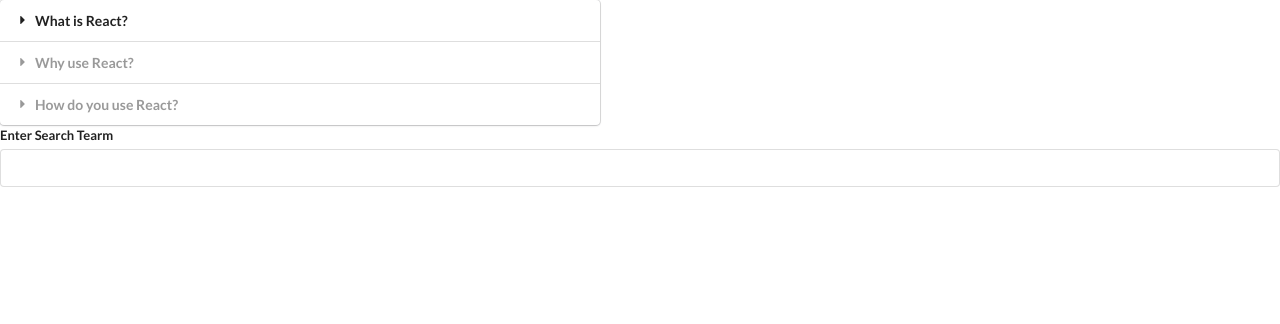
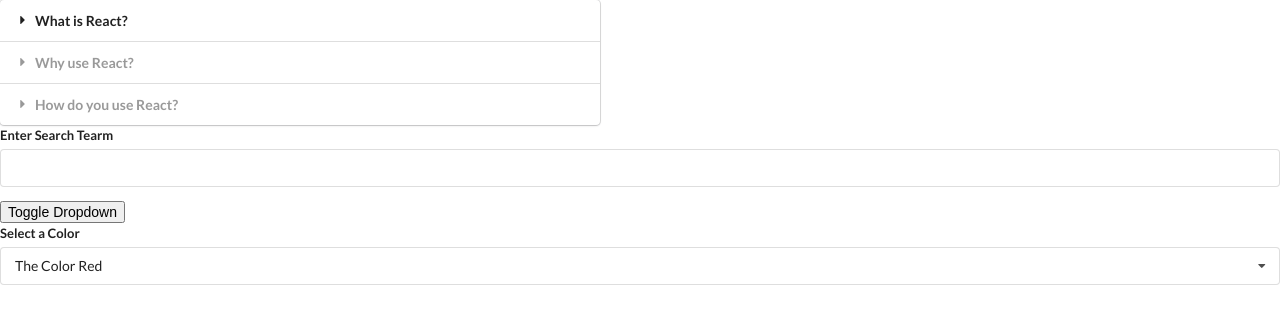
Before and after one commit to kjhyun824/react_study, a React (Create React App) app in the folder widgets/: page / in a window 1280 px wide. Shown: the top 324 px of the page. Built offline with nearby package versions, Linux system fonts and the light colour scheme.

Commit message:
useRef with examples

```diff
--- a/widgets/src/App.js
+++ b/widgets/src/App.js
@@ -1,7 +1,8 @@
 /* eslint-disable import/no-anonymous-default-export */
-import React from 'react';
+import React, { useState } from 'react';
 import Accordion from './components/Accordion';
 import Search from './components/Search';
+import Dropdown from './components/Dropdown';
 
 const items = [
   {
@@ -18,11 +19,41 @@
   },
 ];
 
+const options = [
+  {
+    label: 'The Color Red',
+    value: 'red',
+  },
+  {
+    label: 'The Color Green',
+    value: 'green',
+  },
+  {
+    label: 'The Shadow of Blue',
+    value: 'blue',
+  },
+];
+
 export default () => {
+  const [selected, setSelected] = useState(options[0]);
+  const [showDropdown, setShowDropdown] = useState(true);
+
   return (
     <div>
       <Accordion items={items} />
       <Search />
+      <button onClick={() => setShowDropdown(!showDropdown)}>
+        Toggle Dropdown
+      </button>
+      {showDropdown ? (
+        <Dropdown
+          selected={selected}
+          onSelectedChange={setSelected}
+          options={options}
+        />
+      ) : (
+        <></>
+      )}
     </div>
   );
 };
--- /dev/null
+++ b/widgets/src/components/Dropdown.js
@@ -0,0 +1,56 @@
+import React, { useState, useEffect, useRef } from 'react';
+
+const Dropdown = ({ selected, onSelectedChange, options }) => {
+  const [open, setOpen] = useState(false);
+  const ref = useRef();
+
+  useEffect(() => {
+    const onBodyClicked = (event) => {
+      if (ref.current && ref.current.contains(event.target)) {
+        return;
+      }
+
+      setOpen(false);
+    };
+
+    document.body.addEventListener('click', onBodyClicked);
+
+    return () => {
+      document.body.removeEventListener('click', onBodyClicked);
+    };
+  }, []);
+
+  const renderedOptions = options.map((option) => {
+    if (option.value === selected.value) return null;
+
+    return (
+      <div
+        key={option.value}
+        className="item"
+        onClick={() => onSelectedChange(option)}
+      >
+        {option.label}
+      </div>
+    );
+  });
+
+  return (
+    <div ref={ref} className="ui form">
+      <div className="field">
+        <label className="label">Select a Color</label>
+        <div
+          onClick={() => setOpen(!open)}
+          className={`ui selection dropdown ${open ? 'visible active' : ''}`}
+        >
+          <i className="dropdown icon"></i>
+          <div className="text">{selected.label}</div>
+          <div className={`menu ${open ? 'visible transition' : ''}`}>
+            {renderedOptions}
+          </div>
+        </div>
+      </div>
+    </div>
+  );
+};
+
+export default Dropdown;
```
